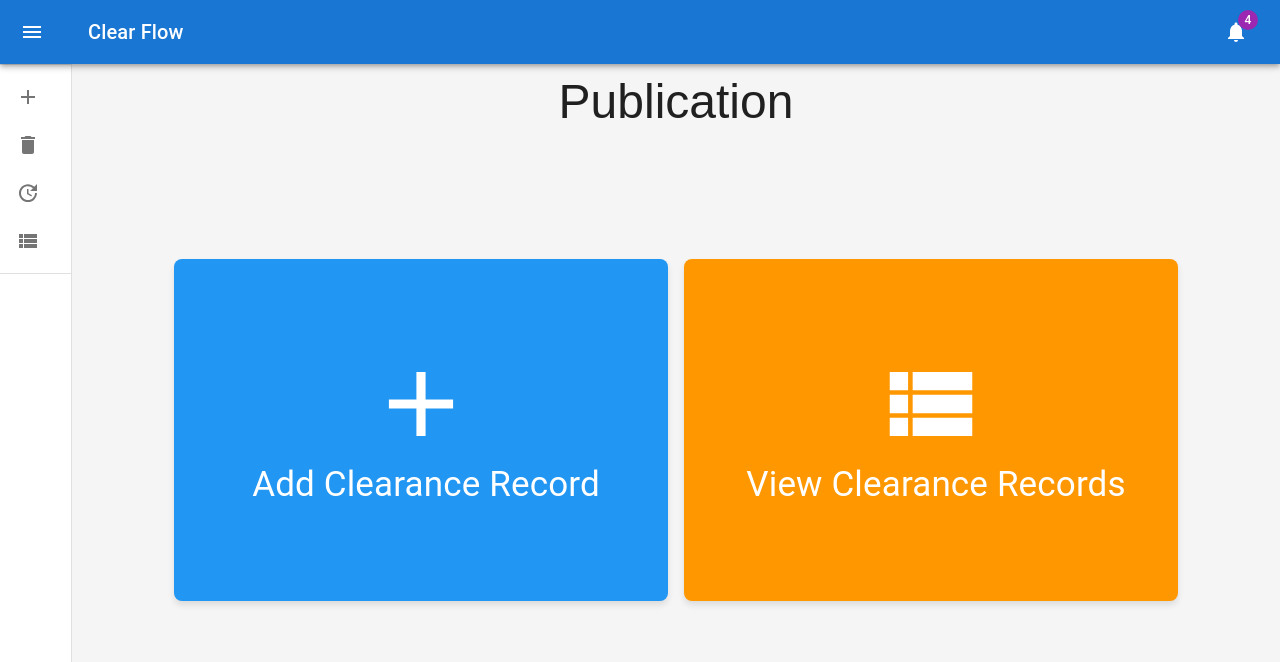
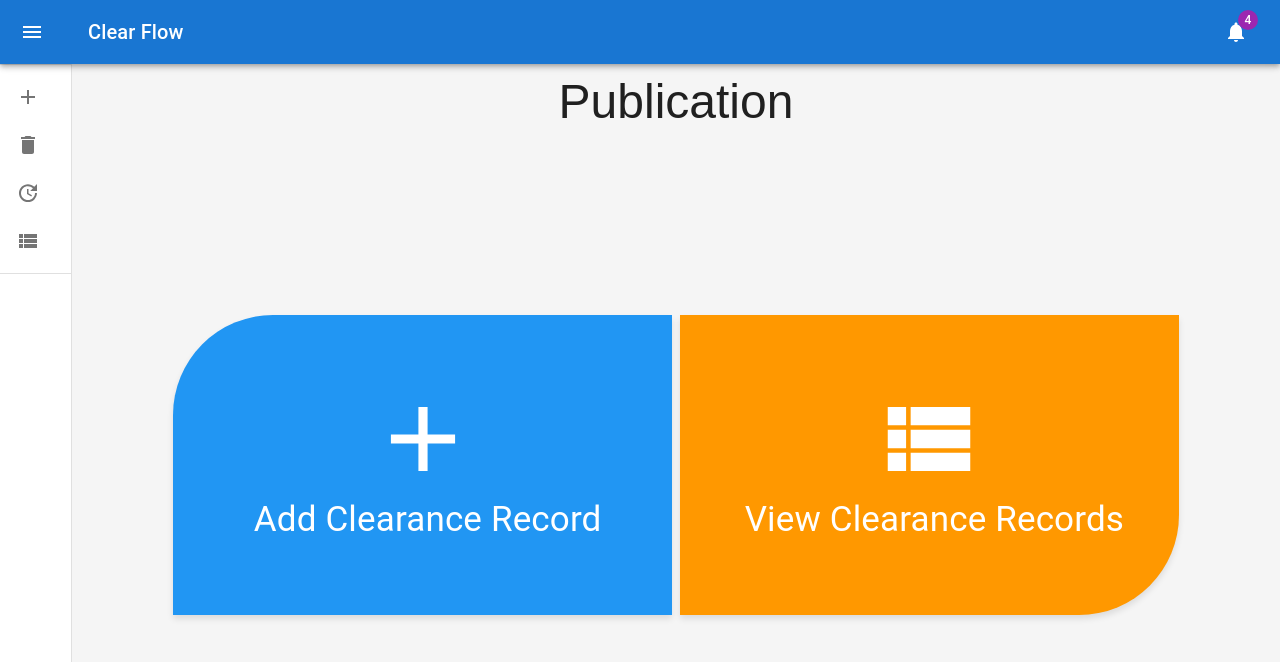
Before and after one commit to chami98/Clear-Flow, a React (Create React App) app in the folder Client/: page / in a window 1280 px wide. Shown: the top 662 px of the page. Built offline with nearby package versions, Linux system fonts and the light colour scheme; a web font is replaced by a local one.

Commit message:
Add styles to the dashboard

```diff
--- a/Client/src/Dashboard.js
+++ b/Client/src/Dashboard.js
@@ -192,15 +192,18 @@ export default function Dashboard({ titlePlace }) {
                     }}
                 >
                     <Toolbar />
-                    <Box textAlign="center" sx={{ marginTop: "10px", marginBottom: "-70px" }} >
+                    <Box textAlign="center" sx={{ marginTop: "10px" }} >
                         <Typography variant="h3" component="h3" sx={{ fontFamily: 'Marhely, sans-serif' }}>
                             {titlePlace}
                         </Typography>
                     </Box>
 
 
-                    <Grid container justifyContent="center" alignItems="center" spacing={2} sx={{ height: '100vh' }}>
-                        <Grid item xs={12} md={5} style={{ height: '28vw' }}>
+                    <Grid container justifyContent="center" alignItems="center" spacing={1} sx={{
+                        height: '100vh',
+
+                    }}>
+                        <Grid item xs={12} md={5} style={{ height: isMediumScreen ? '24vw' : '30vh' }}>
                             <div
                                 style={{
                                     display: 'flex',
@@ -208,7 +211,7 @@ export default function Dashboard({ titlePlace }) {
                                     alignItems: 'center',
                                     justifyContent: 'center',
                                     padding: '10px 20px',
-                                    borderRadius: '8px',
+                                    borderTopLeftRadius: '100px',
                                     cursor: 'pointer',
                                     boxShadow: '0 4px 6px rgba(0, 0, 0, 0.1)',
                                     backgroundColor: '#2196f3', // Primary button color
@@ -225,7 +228,7 @@ export default function Dashboard({ titlePlace }) {
                         </Grid>
 
 
-                        <Grid item xs={12} md={5} style={{ height: '28vw' }}>
+                        <Grid item xs={12} md={5} style={{ height: isMediumScreen ? '24vw' : '30vh' }}>
                             <div
                                 style={{
                                     display: 'flex',
@@ -233,7 +236,7 @@ export default function Dashboard({ titlePlace }) {
                                     alignItems: 'center',
                                     justifyContent: 'center',
                                     padding: '10px 20px',
-                                    borderRadius: '8px',
+                                    borderBottomRightRadius: '100px',
                                     cursor: 'pointer',
                                     boxShadow: '0 4px 6px rgba(0, 0, 0, 0.1)',
                                     backgroundColor: '#ff9800', // Warning button color
```
